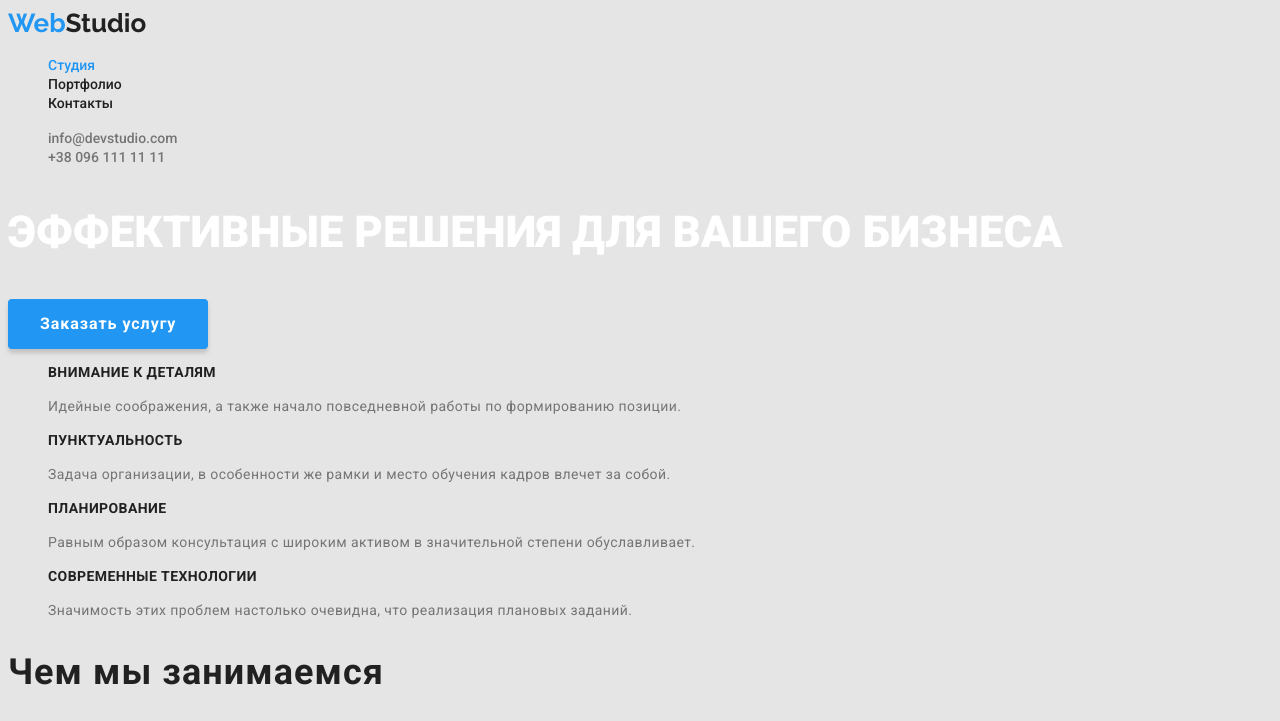
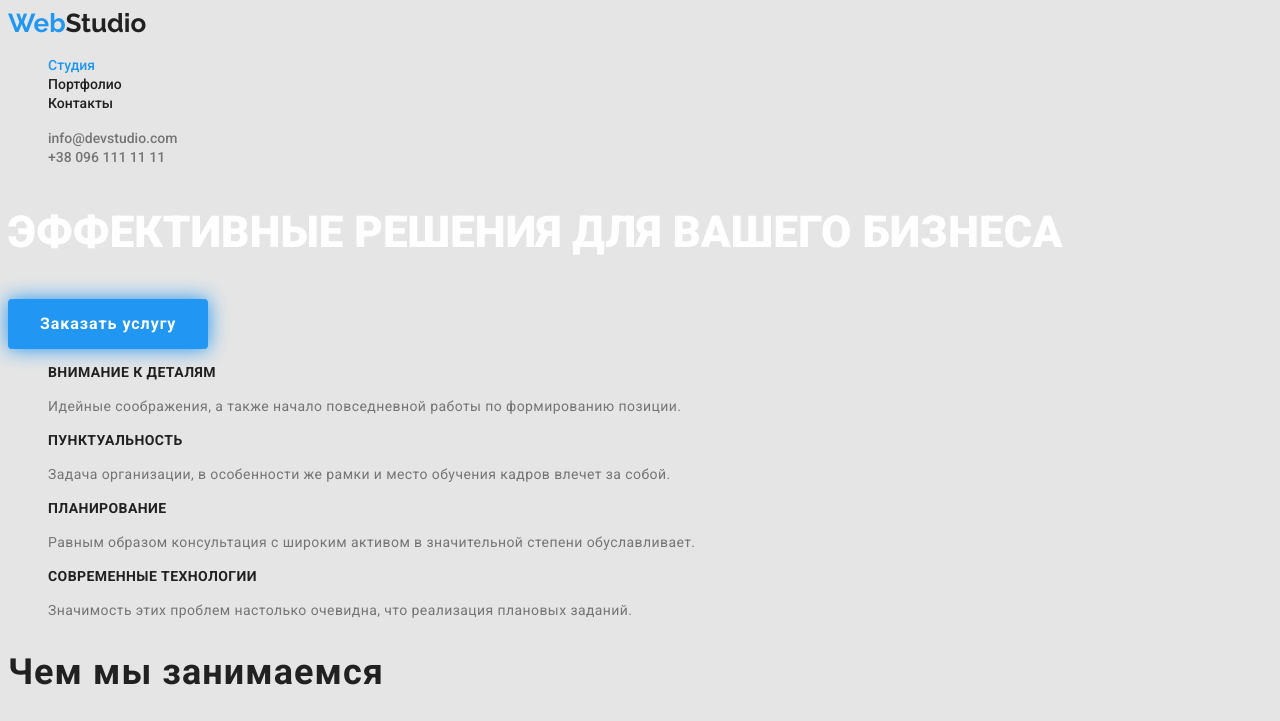
Before and after one commit to AButsai/goit-markup-hw-02, a plain HTML site: page index.html in a window 1280 px wide. In both pictures the pointer is over the button "Заказать услугу". Shown: the top 721 px of the page. Drawn offline with Linux system fonts and the light colour scheme.

Commit message:
second commit

```diff
--- a/css/styles.css
+++ b/css/styles.css
@@ -77,6 +77,12 @@ body {
   box-shadow: 0px 4px 4px rgba(0, 0, 0, 0.15);
   padding: 10px 32px;
   cursor: pointer;
+  transition: 0.5s;
+}
+
+.hero-btn:focus,
+.hero-btn:hover {
+  box-shadow: 0 0 20px #2196f3;
 }
 
 .peculiarities-title {
```
